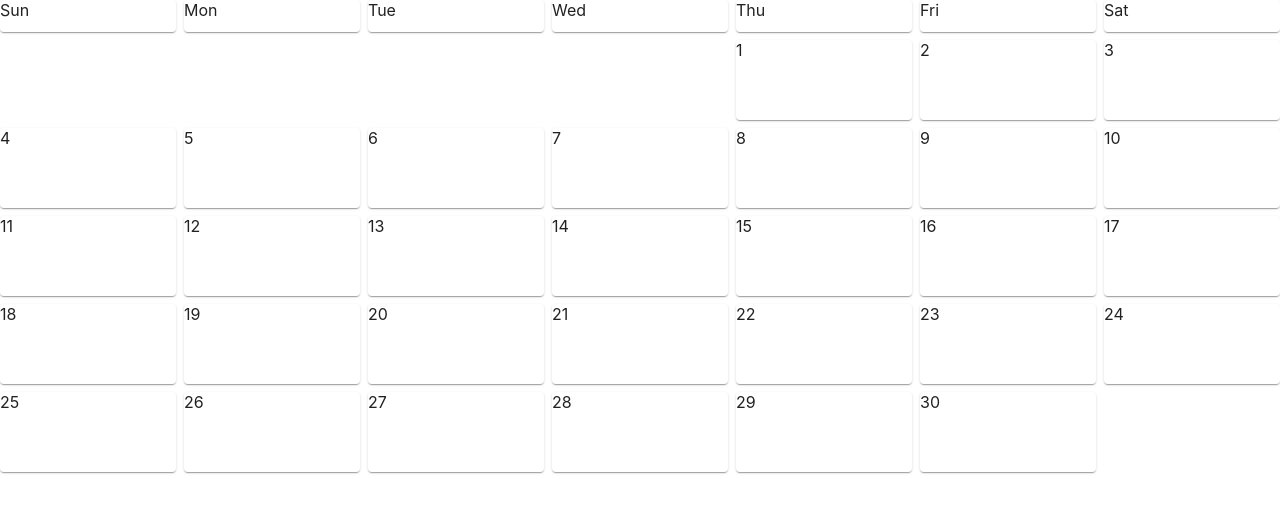
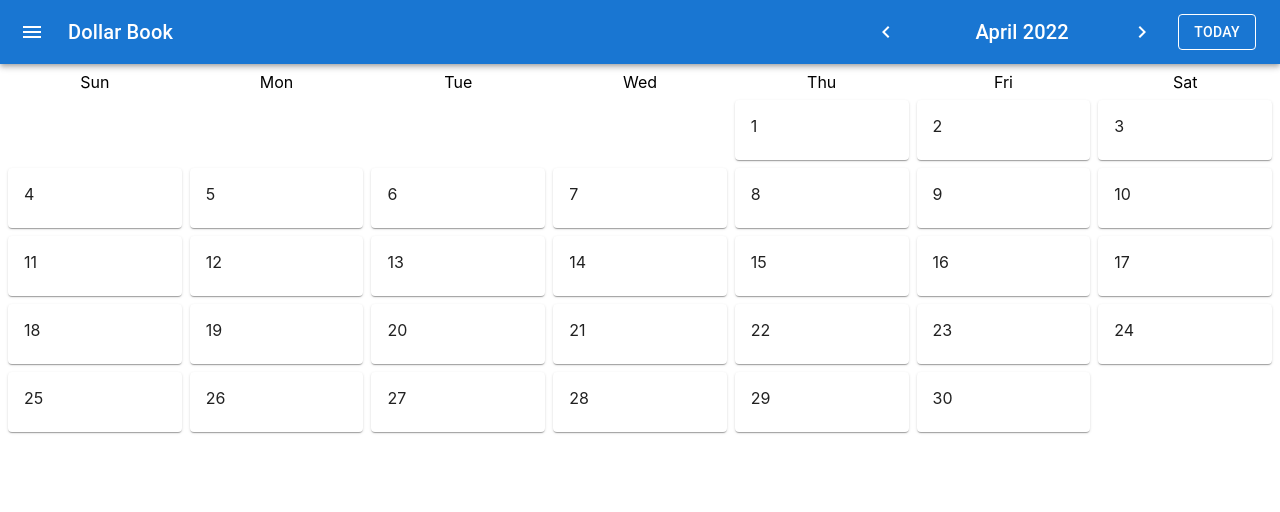
Before and after one commit to calvincchan/money-book-webapp, a React (Create React App) app: page / in a window 1280 px wide. Shown: the top 512 px of the page. Built offline with nearby package versions, Linux system fonts and the light colour scheme.

Commit message:
feat: app bar and month cursor buttons

```diff
--- a/package.json
+++ b/package.json
@@ -5,6 +5,7 @@
   "dependencies": {
     "@emotion/react": "^11.9.0",
     "@emotion/styled": "^11.8.1",
+    "@mui/icons-material": "^5.6.2",
     "@mui/material": "^5.6.2",
     "@testing-library/jest-dom": "^5.14.1",
     "@testing-library/react": "^13.0.0",
--- a/src/App.tsx
+++ b/src/App.tsx
@@ -1,4 +1,5 @@
-import { Box, Card } from '@mui/material';
+import { ChevronLeft, ChevronRight, Menu } from "@mui/icons-material";
+import { AppBar, Box, Button, Card, CardContent, IconButton, Toolbar, Typography } from '@mui/material';
 import moment from 'moment';
 import { useEffect, useMemo, useState } from 'react';
 import './App.css';
@@ -24,7 +25,7 @@ function App() {
 
   /** Day cards */
   const [dayCards, setDayCards] = useState<DayCard[]>([]);
-  const [activeDate, setActiveDate] = useState<Date>(new Date());
+  const [activeDate, setActiveDate] = useState<moment.Moment>(moment());
   useEffect(() => {
     const newValue: DayCard[] = [];
     const stopDate = moment(activeDate).endOf("month");
@@ -39,23 +40,69 @@ function App() {
     setDayCards(newValue)
   }, [activeDate])
 
+  const goPreviousMonth = () => {
+    const newDate = moment(activeDate).subtract(1, "month");
+    setActiveDate(newDate);
+  }
+
+  const goNextMonth = () => {
+    const newDate = moment(activeDate).add(1, "month")
+    setActiveDate(newDate);
+  }
+
+  const goToday = () => {
+    const newDate = moment();
+    setActiveDate(newDate);
+  }
+
   return (
-    <main>
+    <Box sx={{display: "flex", flexDirection: "column"}}>
+      <AppBar position="static">
+        <Toolbar variant="regular">
+          <IconButton edge="start" color="inherit" aria-label="menu" sx={{ mr: 2 }}>
+            <Menu />
+          </IconButton>
+          <Typography variant="h6" color="inherit" component="div" sx={{ flexGrow: 1 }}>
+            Dollar Book
+          </Typography>
+          <IconButton color="inherit" aria-label="menu" sx={{ mr: 2 }} onClick={goPreviousMonth}>
+            <ChevronLeft />
+          </IconButton>
+          <Typography variant="h6" color="inherit" component="div" sx={{width: "10em", textAlign: "center"}}>
+            {activeDate.format("MMMM YYYY")}
+          </Typography>
+          <IconButton color="inherit" aria-label="menu" sx={{ mr: 2 }} onClick={goNextMonth}>
+            <ChevronRight />
+          </IconButton>
+          <Button color="inherit" variant="outlined" disableElevation onClick={goToday}>Today</Button>
+        </Toolbar>
+      </AppBar>
+      <Box sx={{
+        flexGrow: 1,
+        height: '100vh',
+        overflow: 'auto'
+      }}>
         <Box
           sx={{
+            m: 1,
             display: 'grid',
             gap: 1,
-          gridTemplateColumns: 'repeat(7, 1fr)',
+            gridTemplateColumns: 'repeat(7, 1fr)'
           }}
         >
           {headers.map(header =>
-          <Card sx={{minHeight:"2em"}}>{header}</Card>
+            <Box sx={{textAlign: "center"}}>{header}</Box>
           )}
           {dayCards.map(dayCard =>
-          <Card sx={{minHeight:"5em", gridColumn: dayCard.dayOfWeek}} key={dayCard.key} >{dayCard.label}</Card>
+            <Card sx={{gridColumn: dayCard.dayOfWeek}} key={dayCard.key}>
+              <CardContent>
+                {dayCard.label}
+              </CardContent>
+              </Card>
           )}
         </Box>
-    </main>
+      </Box>
+    </Box>
   );
 }
 
```
Also changed, not shown: 1 other file (tests, documents, lock files or other folders). Lines whose indentation alone changed are shown as unchanged.
